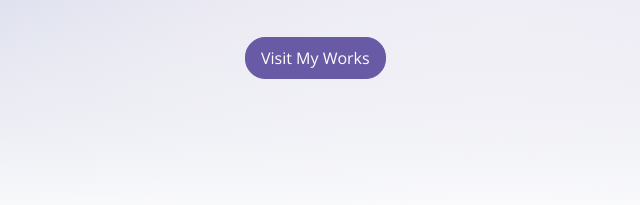
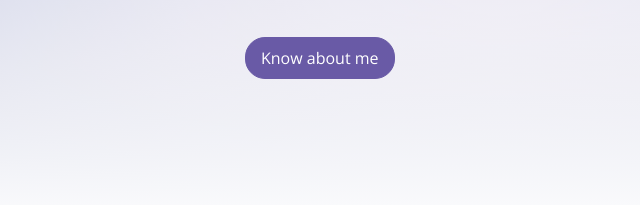
Before and after one commit to ashikur-limon/ashikur-limon.github.io, a plain HTML site: page index.html in a window 1280 px wide. Shown: the part 559-764 px from the top of the page, 135-775 px from the left. Drawn offline with nearby package versions, Linux system fonts and the light colour scheme; a web font is replaced by a local one.

Commit message:
update link

```diff
--- a/index.html
+++ b/index.html
@@ -32,10 +32,10 @@
                 </li>
                 <li class="item">
                     <a class="link" href="#blog">Blog</a>
-                </li>-->
+                </li>
                 <li class="item">
                     <a class="link" href="#contact">Contact</a>
-                </li>
+                </li>-->
                 <!--<li class="item ml-md-3">
                     <a href="components.html" class="btn btn-primary">Components</a>
                 </li>-->
@@ -58,7 +58,7 @@
             </h1>
             <p class="header-subtitle">Backend Developer</p>
 
-            <button class="btn btn-primary">Visit My Works</button>
+            <a href="#about"><button class="btn btn-primary">Know about me</button></a>
         </div>
     </header><!-- end of page header -->
 
```
